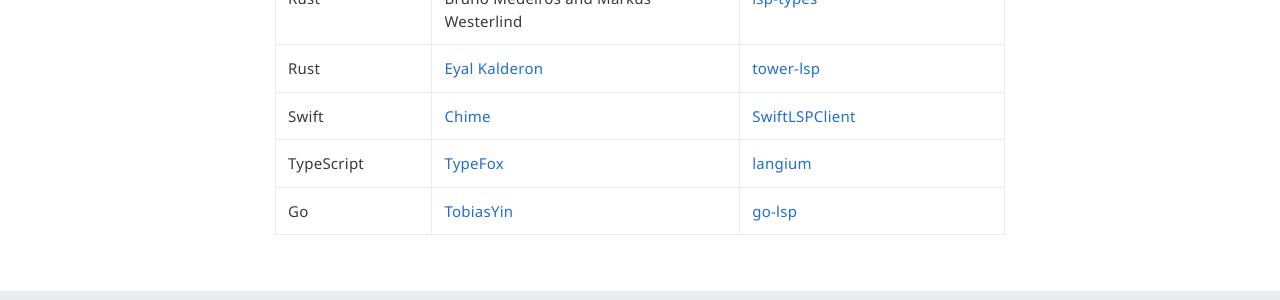
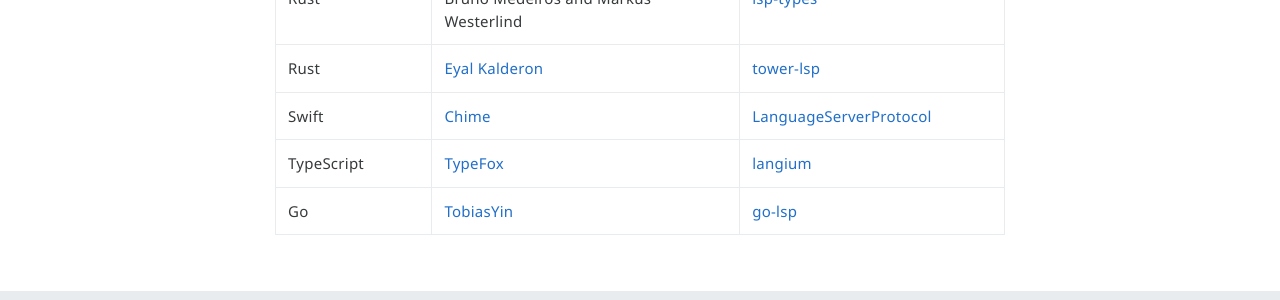
Before and after one commit to microsoft/language-server-protocol, a Jekyll site: the page built from _implementors/sdks.md, in a window 1280 px wide and 900 px high, scrolled down 800 px. Shown: the part 464-764 px from the top of the window. Built offline with Jekyll 4.4.1, drawn with Linux system fonts in a browser that asks for light colours; nearby versions of some CDN libraries; comment, search, counter and statistics services are not loaded.

Commit message:
Update sdks.md
- Change the link for Chime to its GitHub organization, which seems way more appropriate
- Update the Swift SDK link from the older, now-deprecated library to the new and actively supported one

```diff
--- a/_implementors/sdks.md
+++ b/_implementors/sdks.md
@@ -31,7 +31,7 @@
 | Rust | [Bruno Medeiros](https://github.com/bruno-medeiros) | [RustLSP](https://github.com/RustDT/RustLSP)|
 | Rust | Bruno Medeiros and Markus Westerlind | [lsp-types](https://github.com/gluon-lang/lsp-types)
 | Rust | [Eyal Kalderon](https://github.com/ebkalderon) | [tower-lsp](https://github.com/ebkalderon/tower-lsp)
-| Swift | [Chime](https://twitter.com/chimehq) | [SwiftLSPClient](https://github.com/chimehq/SwiftLSPClient)|
+| Swift | [Chime](https://github.com/chimehq) | [LanguageServerProtocol](https://github.com/chimehq/LanguageServerProtocol)|
 | TypeScript | [TypeFox](https://www.typefox.io/) | [langium](https://github.com/langium/langium)|
 | Go | [TobiasYin](https://github.com/TobiasYin/) | [go-lsp](https://github.com/TobiasYin/go-lsp/)|
 {: .table .table-bordered .table-responsive}
```
